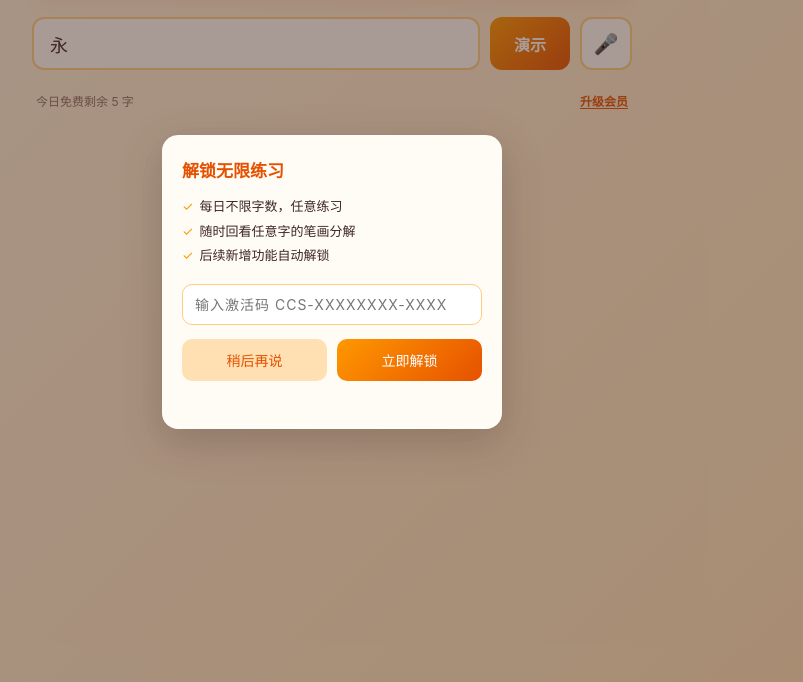
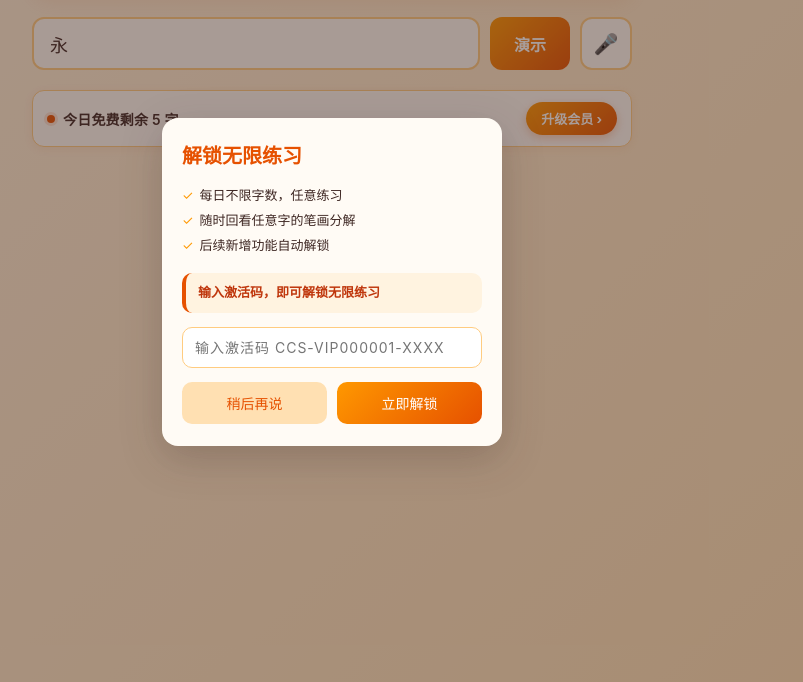
Before and after one commit to cyw101010/CCharacterStrokes, a plain HTML site: page index.html in a window 1280 px wide. Both pictures are taken after a click on the button "升级会员". Shown: the part 118-800 px from the top of the page, without its empty margins (308-1111 px from the left). Drawn offline with Linux system fonts and the light colour scheme; no server answers.

Commit message:
[update]1.优化解锁提示的字体颜色与位置 2.修复额度条与语音提示重叠

```diff
--- a/index.html
+++ b/index.html
@@ -156,7 +156,7 @@
 
     .voice-hint {
       display: none;
-      margin: -8px 4px 16px;
+      margin: 8px 4px 16px;
       font-size: 13px;
       line-height: 1.5;
       color: #8D6E63;
@@ -429,24 +429,94 @@
       display: flex;
       align-items: center;
       justify-content: space-between;
-      gap: 10px;
-      margin-top: 10px;
-      padding: 0 4px;
-      font-size: 12px;
-      color: #8D6E63;
+      gap: 12px;
+      margin-top: 12px;
+      padding: 11px 14px;
+      border-radius: 12px;
+      background: var(--bg-card);
+      border: 1px solid var(--grid-border);
+      box-shadow: 0 2px 10px rgba(230, 81, 0, 0.08);
+      font-size: 14px;
+      color: var(--text);
+      transition: background 0.3s, border-color 0.3s, box-shadow 0.3s;
+    }
+
+    #quotaText {
+      display: flex;
+      align-items: center;
+      gap: 8px;
+      font-weight: 600;
+      letter-spacing: 0.2px;
+    }
+
+    #quotaText::before {
+      content: "";
+      width: 8px;
+      height: 8px;
+      flex-shrink: 0;
+      border-radius: 50%;
+      background: var(--accent);
+      box-shadow: 0 0 0 3px rgba(230, 81, 0, 0.15);
+    }
+
+    /* 额度紧张：橙色高亮，提醒即将用完 */
+    .quota-bar.low {
+      background: #FFF4E5;
+      border-color: #FFB74D;
+    }
+
+    .quota-bar.low #quotaText {
+      color: #D84315;
+    }
+
+    /* 额度用尽：加深底色与描边，强化升级引导 */
+    .quota-bar.empty {
+      background: linear-gradient(135deg, #FFF3E0, #FFE0B2);
+      border-color: var(--accent);
+      box-shadow: 0 4px 16px rgba(230, 81, 0, 0.22);
+    }
+
+    .quota-bar.empty #quotaText {
+      color: #BF360C;
     }
 
     .upgrade-link {
+      flex-shrink: 0;
+      padding: 7px 15px;
+      font-size: 13px;
+      font-weight: 700;
+      color: white;
+      background: linear-gradient(135deg, var(--accent-light), var(--accent));
       border: none;
-      background: none;
-      color: var(--accent);
-      font-size: 12px;
-      font-weight: 600;
+      border-radius: 999px;
+      box-shadow: 0 3px 10px rgba(230, 81, 0, 0.28);
+      cursor: pointer;
+      transition: transform 0.2s, box-shadow 0.2s;
       font-family: inherit;
-      cursor: pointer;
-      text-decoration: underline;
-      text-underline-offset: 2px;
-      padding: 2px 0;
+      white-space: nowrap;
+    }
+
+    .upgrade-link::after {
+      content: " ›";
+    }
+
+    .upgrade-link:active {
+      transform: scale(0.96);
+    }
+
+    .quota-bar.pro {
+      background: #E8F5E9;
+      border-color: #A5D6A7;
+      box-shadow: 0 2px 10px rgba(67, 160, 71, 0.12);
+    }
+
+    .quota-bar.pro #quotaText {
+      color: #2E7D32;
+    }
+
+    .quota-bar.pro #quotaText::before {
+      background: #43A047;
+      box-shadow: 0 0 0 3px rgba(67, 160, 71, 0.15);
     }
 
     .quota-bar.pro .upgrade-link {
@@ -478,9 +548,9 @@
     }
 
     .modal-card h2 {
-      font-size: 17px;
+      font-size: 20px;
       color: var(--accent);
-      margin-bottom: 12px;
+      margin-bottom: 14px;
     }
 
     .modal-card ul {
@@ -536,12 +606,23 @@
       background: linear-gradient(135deg, var(--accent-light), var(--accent));
     }
 
+    /* 弹窗提示：放到输入框上方做醒目提示条 */
     .modal-tip {
-      margin-top: 10px;
-      min-height: 16px;
-      font-size: 12px;
-      text-align: center;
-      color: #D84315;
+      display: block;
+      margin: 0 0 14px;
+      padding: 10px 12px;
+      border-radius: 10px;
+      border-left: 4px solid var(--accent);
+      background: #FFF3E0;
+      font-size: 13px;
+      font-weight: 600;
+      line-height: 1.5;
+      text-align: left;
+      color: #BF360C;
+    }
+
+    .modal-tip:empty {
+      display: none;
     }
 
     @media (max-width: 360px) {
@@ -622,12 +703,12 @@
         <li>随时回看任意字的笔画分解</li>
         <li>后续新增功能自动解锁</li>
       </ul>
-      <input class="modal-input" id="licenseInput" placeholder="输入激活码 CCS-XXXXXXXX-XXXX" autocomplete="off">
+      <div class="modal-tip" id="licenseTip"></div>
+      <input class="modal-input" id="licenseInput" placeholder="输入激活码 CCS-VIP000001-XXXX" autocomplete="off">
       <div class="modal-actions">
         <button id="licenseCancel">稍后再说</button>
         <button class="primary" id="licenseSubmit">立即解锁</button>
       </div>
-      <div class="modal-tip" id="licenseTip"></div>
     </div>
   </div>
 
@@ -1124,13 +1205,17 @@
     }
 
     function updateQuotaUI() {
-      if (isPro()) {
-        quotaBar.classList.add('pro');
+      const pro = isPro();
+      quotaBar.classList.toggle('pro', pro);
+      quotaBar.classList.remove('low', 'empty');
+      if (pro) {
         quotaText.textContent = '已解锁 · 无限练习';
         return;
       }
-      quotaBar.classList.remove('pro');
-      quotaText.textContent = `今日免费剩余 ${remainingQuota()} 字`;
+      const left = remainingQuota();
+      quotaBar.classList.toggle('empty', left === 0);
+      quotaBar.classList.toggle('low', left > 0 && left <= 2);
+      quotaText.textContent = left === 0 ? '今日免费额度已用完' : `今日免费剩余 ${left} 字`;
     }
 
     function openLicenseModal(message) {
@@ -1159,7 +1244,7 @@
       return quota.chars.includes(char) || quota.chars.length < FREE_DAILY_CHARS;
     }
 
-    upgradeBtn.addEventListener('click', () => openLicenseModal(''));
+    upgradeBtn.addEventListener('click', () => openLicenseModal('输入激活码，即可解锁无限练习'));
     licenseModal.addEventListener('click', (e) => {
       if (e.target === licenseModal) closeLicenseModal();
     });
```
